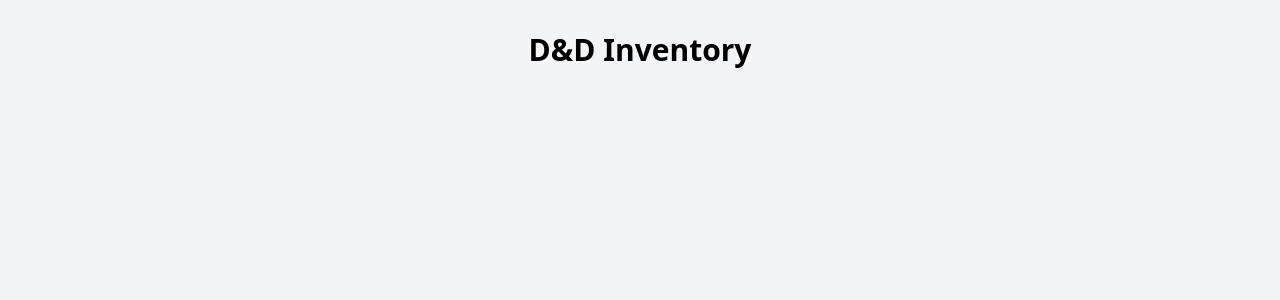
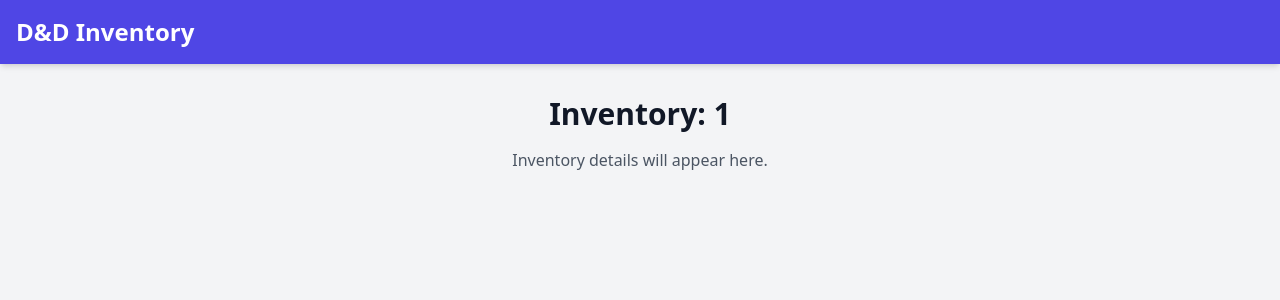
Before and after one commit to linuxlewis/dnd-inventory-manager, a React app in the folder frontend/: page /1 in a window 1280 px wide. Shown: the top 300 px of the page. Built offline with nearby package versions, Linux system fonts and the light colour scheme; the HTML template or start-up script is replaced by a standard one.

Commit message:
feat(frontend): FE-002 - App layout and routing

```diff
--- a/frontend/src/App.tsx
+++ b/frontend/src/App.tsx
@@ -1,8 +1,20 @@
+import { BrowserRouter, Routes, Route } from 'react-router-dom'
+import { AppLayout } from './components/layout/AppLayout'
+import { Home } from './pages/Home'
+import { Inventory } from './pages/Inventory'
+import { NotFound } from './pages/NotFound'
+
 function App() {
   return (
-    <div className="min-h-screen bg-gray-100">
-      <h1 className="text-3xl font-bold text-center py-8">D&D Inventory</h1>
-    </div>
+    <BrowserRouter>
+      <Routes>
+        <Route element={<AppLayout />}>
+          <Route path="/" element={<Home />} />
+          <Route path="/:slug" element={<Inventory />} />
+          <Route path="*" element={<NotFound />} />
+        </Route>
+      </Routes>
+    </BrowserRouter>
   )
 }
 
--- /dev/null
+++ b/frontend/src/components/layout/AppLayout.tsx
@@ -0,0 +1,19 @@
+import { Outlet, Link } from 'react-router-dom'
+
+export function AppLayout() {
+  return (
+    <div className="min-h-screen bg-gray-100">
+      <header className="bg-indigo-600 text-white shadow-md">
+        <div className="container mx-auto px-4 py-4">
+          <Link to="/" className="text-xl md:text-2xl font-bold hover:text-indigo-200 transition-colors">
+            <span className="hidden sm:inline">D&D Inventory</span>
+            <span className="sm:hidden">D&D Inv</span>
+          </Link>
+        </div>
+      </header>
+      <main className="container mx-auto px-4 py-8">
+        <Outlet />
+      </main>
+    </div>
+  )
+}
--- /dev/null
+++ b/frontend/src/pages/Home.tsx
@@ -0,0 +1,8 @@
+export function Home() {
+  return (
+    <div className="text-center">
+      <h1 className="text-3xl font-bold text-gray-900">Welcome to D&D Inventory</h1>
+      <p className="mt-4 text-gray-600">Manage your party's inventory with ease.</p>
+    </div>
+  )
+}
--- /dev/null
+++ b/frontend/src/pages/Inventory.tsx
@@ -0,0 +1,12 @@
+import { useParams } from 'react-router-dom'
+
+export function Inventory() {
+  const { slug } = useParams<{ slug: string }>()
+
+  return (
+    <div className="text-center">
+      <h1 className="text-3xl font-bold text-gray-900">Inventory: {slug}</h1>
+      <p className="mt-4 text-gray-600">Inventory details will appear here.</p>
+    </div>
+  )
+}
--- /dev/null
+++ b/frontend/src/pages/NotFound.tsx
@@ -0,0 +1,16 @@
+import { Link } from 'react-router-dom'
+
+export function NotFound() {
+  return (
+    <div className="text-center">
+      <h1 className="text-4xl font-bold text-gray-900">404 - Page Not Found</h1>
+      <p className="mt-4 text-gray-600">The page you're looking for doesn't exist.</p>
+      <Link
+        to="/"
+        className="mt-6 inline-block px-6 py-3 bg-indigo-600 text-white rounded-lg hover:bg-indigo-700 transition-colors"
+      >
+        Go Home
+      </Link>
+    </div>
+  )
+}
```
Also changed, not shown: 1 other file (tests, documents, lock files or other folders).
